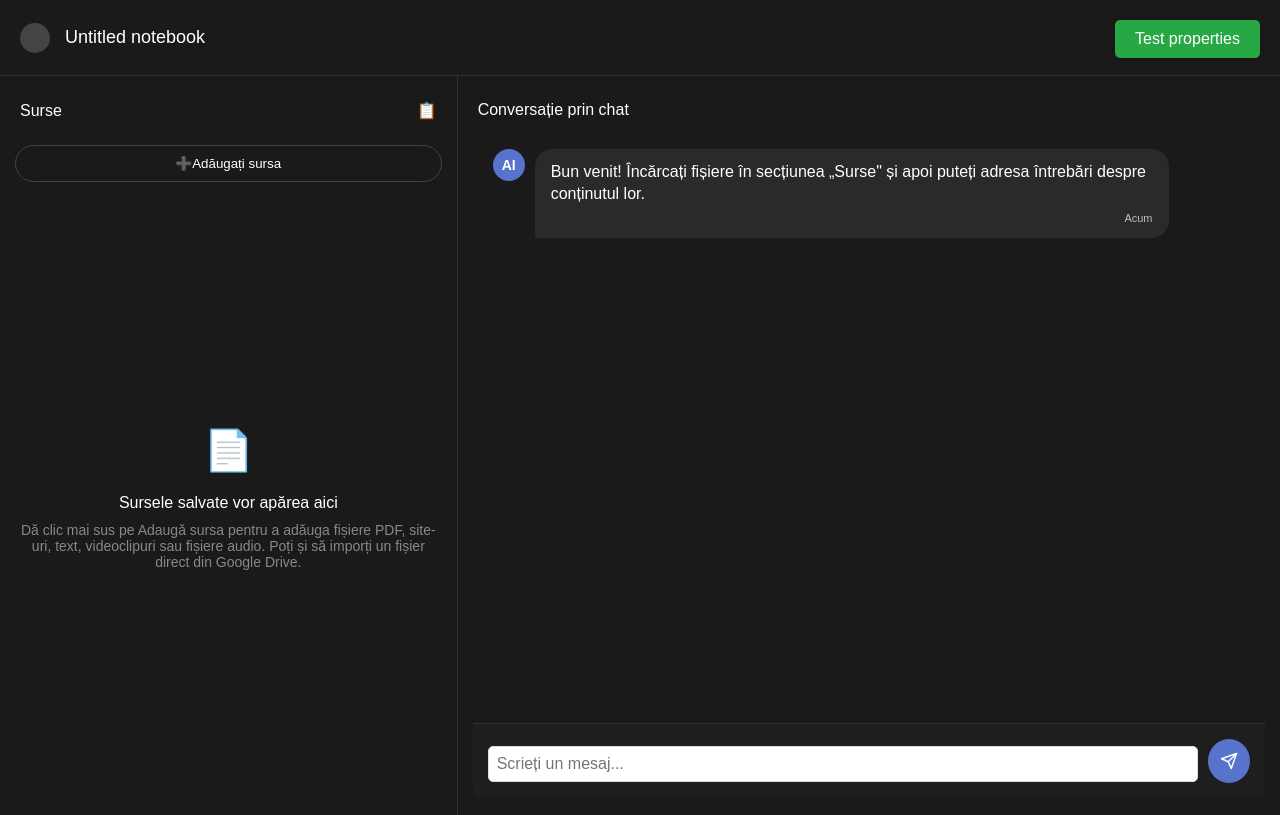
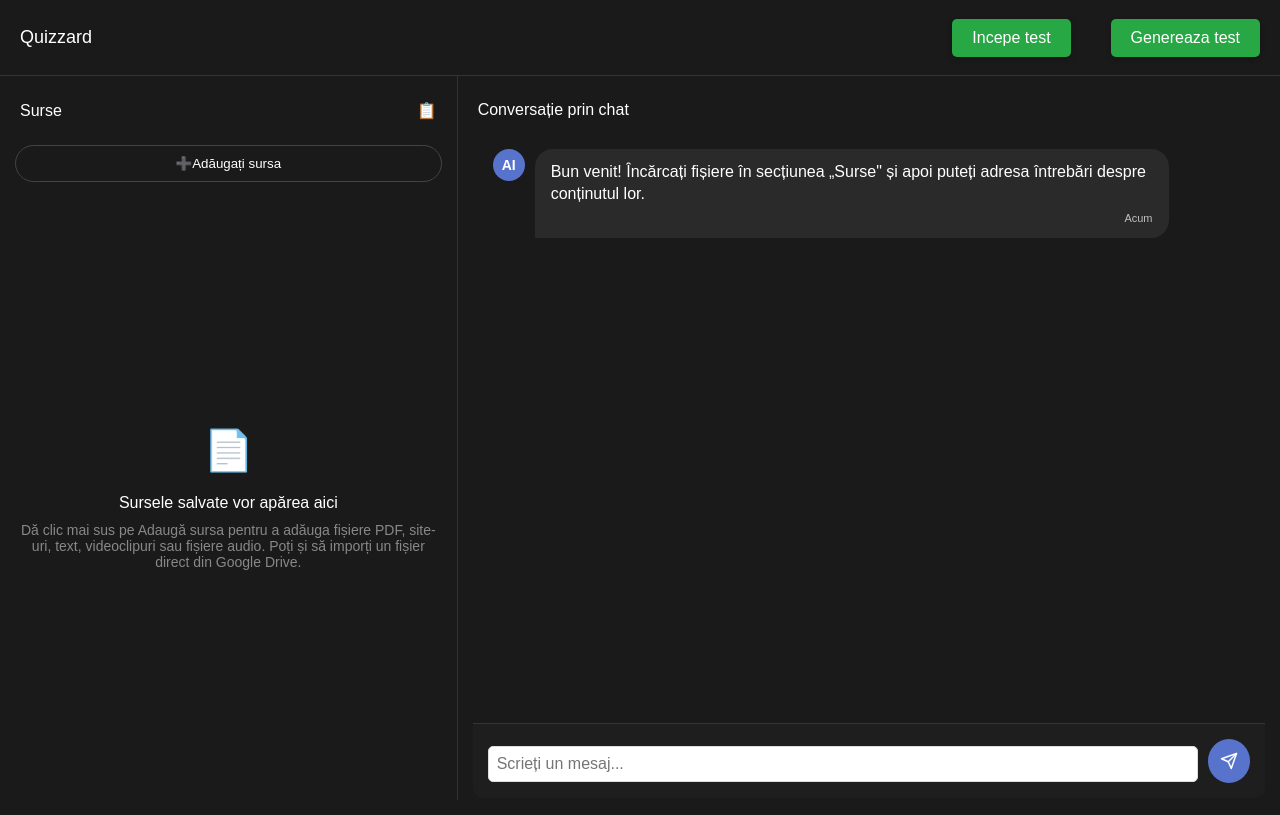
Before and after one commit to c-madalin/Quizzards, a Flask app: page / in a window 1280 px wide. Run offline with Flask 3, Linux system fonts and the light colour scheme.

Commit message:
Added "Incepe test" button and other small design changes

```diff
--- a/Hackathon/app.py
+++ b/Hackathon/app.py
@@ -99,7 +99,7 @@
         response = client.chat.completions.create(
             model="gpt-4",  # Use the desired model
             messages=[
-                {"role": "system", "content": "You are a helpful assistant."},
+                {"role": "system", "content": "Esti un asistent AI care raspunde la intrebari pe baza continutului fsierelor incarcate."},
                 {"role": "user", "content": chat_input}
             ]
         )
--- a/Hackathon/static/style.css
+++ b/Hackathon/static/style.css
@@ -1,24 +1,13 @@
-/* General styles */
+html, body {
+    overflow: hidden;
+    height: 100%;
+}
 body {
     font-family: Arial, sans-serif;
     margin: 0;
     padding: 0;
     background-color: #1a1a1a;
     color: #ffffff;
-}
-.header {
-    padding: 15px 20px;
-    background-color: #1a1a1a;
-    display: flex;
-    align-items: center;
-    border-bottom: 1px solid #333;
-}
-.logo {
-    width: 30px;
-    height: 30px;
-    background-color: #444;
-    border-radius: 50%;
-    margin-right: 15px;
 }
 .title {
     font-size: 18px;
@@ -466,7 +455,7 @@
     position: fixed;
     top: 0;
     right: 0;
-    width: 300px;
+    width: 400px;
     height: 100vh;
     background-color: #333;
     color: white;
@@ -480,7 +469,8 @@
 }
 
 .menu.open {
-    display: block;
+    display: flex;
+    flex-direction: column;
 }
 
 .close-btn {
@@ -527,12 +517,11 @@
     color: #ccc;
 }
 
-
-.green-button {
-    position: fixed;
-    top: 20px;
-    right: 20px;
-    background-color: #28a745; /* Base green */
+.generate-test-menu-button {
+    padding-right: 200px;
+}
+  .generate-quiz {
+    background-color: #28a745;
     color: white;
     border: none;
     padding: 10px 20px;
@@ -541,8 +530,40 @@
     border-radius: 5px;
     box-shadow: 0 2px 6px rgba(0, 0, 0, 0.2);
     transition: background-color 0.3s ease;
-  }
+    margin-top: 20px;
+}
 
-  .green-button:hover {
-    background-color: #34c759; /* Brighter green on hover */
-  }
+.generate-quiz:hover {
+    background-color: #34c759;
+}
+
+.header {
+    padding: 15px 20px;
+    background-color: #1a1a1a;
+    display: flex;
+    align-items: center;
+    justify-content: space-between; /* space between title and buttons */
+    border-bottom: 1px solid #333;
+}
+
+.header-buttons {
+    display: flex;
+    align-items: center;
+    gap: 40px; /* adjust spacing between buttons */
+}
+
+.menu-button {
+    background-color: #28a745;
+    color: white;
+    border: none;
+    padding: 10px 20px;
+    font-size: 16px;
+    cursor: pointer;
+    border-radius: 5px;
+    box-shadow: 0 2px 6px rgba(0, 0, 0, 0.2);
+    transition: background-color 0.3s ease;
+}
+
+.menu-button:hover {
+    background-color: #34c759;
+}
--- a/Hackathon/templates/index.html
+++ b/Hackathon/templates/index.html
@@ -9,16 +9,20 @@
 </head>
 <body>
     <div class="header">
-        <div style="display: flex; align-items: center;">
-            <div class="logo"></div>
-            <h1 class="title">Untitled notebook</h1>
+        <div class="header-title">
+            <h1 class="title">Quizzard</h1>
         </div>
-        <button class="green-button" onclick="toggleMenu()">Test properties</button>
+        <div class="header-buttons">
+            <button class="menu-button" onclick="startTest()">Incepe test</button>
+            <button class="menu-button" onclick="toggleMenu()">Genereaza test</button>
         </div>
+    </div>
+
 
     <div class="menu" id="menu">
         <button class="close-btn" onclick="toggleMenu()">×</button>
 
+        <div class="menu-content">
             <label for="questionType">Question Type:</label>
             <select id="questionType">
                 <option value="TrueFalse">True/False</option>
@@ -40,6 +44,10 @@
             <label for="testDuration">Test Duration (minutes):</label>
             <input type="number" id="testDuration" placeholder="Enter minutes" min="1" step="1">
         </div>
+
+        <button class="generate-quiz">Genereaza</button>
+    </div>
+
 
     <div class="container">
         <div class="sidebar">
```
Lines whose indentation alone changed are shown as unchanged.
